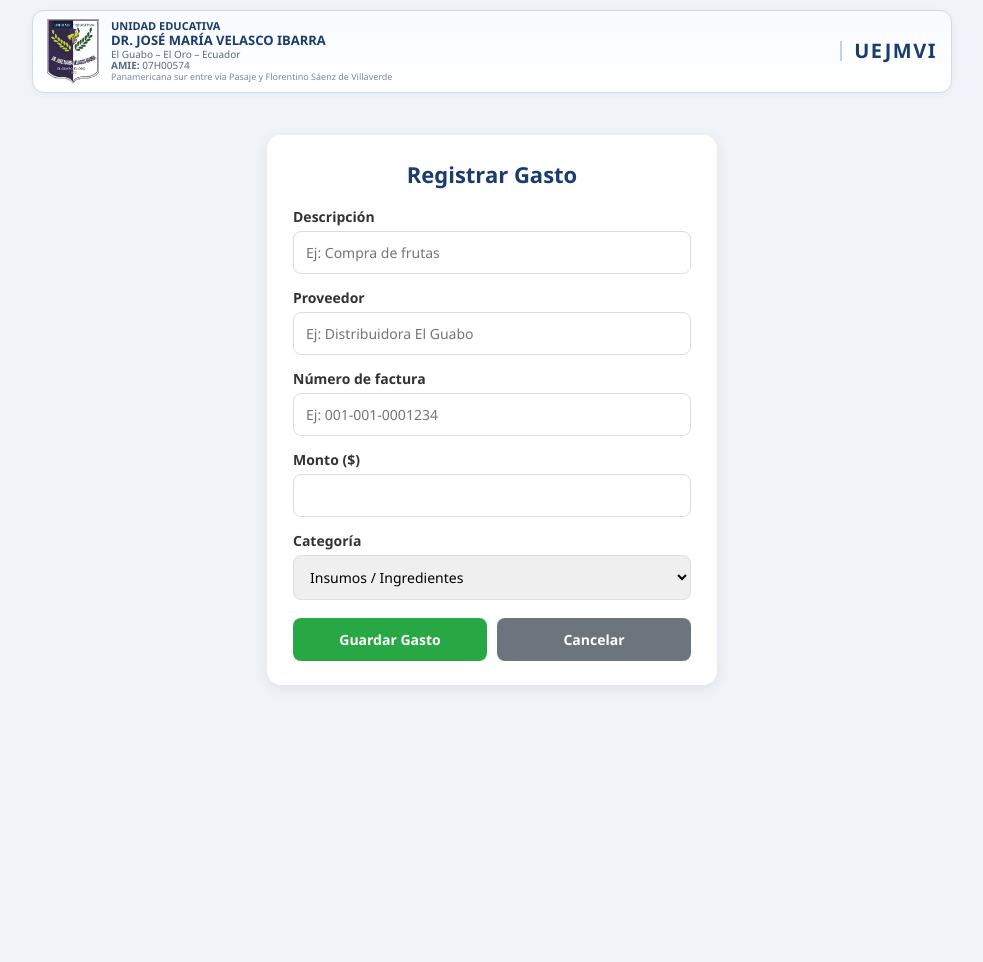
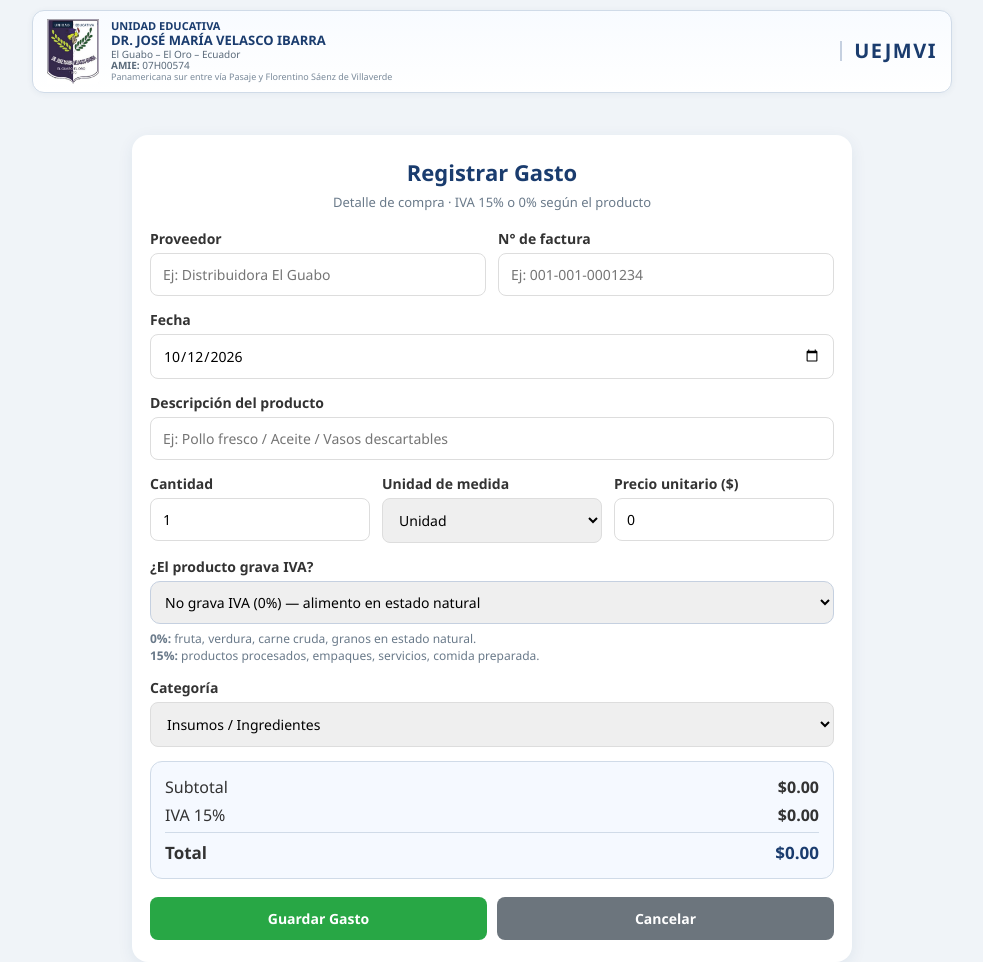
Before and after one commit to paopao0380-svg/recarga-veloz, a Flask app: page /contable/gasto in a window 1280 px wide. Shown: the whole page, without its empty margins (148-1131 px from the left). Before the commit the page ends 686 px from the top, so only its background shows below. Run offline with Flask 3, Linux system fonts and the light colour scheme; a user stored in the database is signed in; some libraries are stand-ins or nearby versions.

Commit message:
Enhance registrar_gasto.html layout and functionality

```diff
--- a/templates/registrar_gasto.html
+++ b/templates/registrar_gasto.html
@@ -174,25 +174,67 @@
         <!-- Membrete (mismo estilo que Personal) -->
         </div>
 
-        <div class="form-box">
-            <h1>Registrar Gasto</h1>
-            <form method="POST">
+        <div class="form-box" style="max-width:720px;margin:0 auto;background:#fff;border-radius:16px;padding:22px 18px;box-shadow:0 4px 16px rgba(26,60,110,0.08);">
+            <h1 style="text-align:center;color:#1a3c6e;margin:0 0 6px;">Registrar Gasto</h1>
+            <p style="text-align:center;color:#6a7a8a;font-size:13px;margin:0 0 18px;">Detalle de compra · IVA 15% o 0% según el producto</p>
+
+            <form method="POST" id="form-gasto">
+                <div style="display:grid;grid-template-columns:1fr 1fr;gap:12px;">
+                    <div class="form-group">
+                        <label>Proveedor</label>
+                        <input type="text" name="proveedor" placeholder="Ej: Distribuidora El Guabo">
+                    </div>
+                    <div class="form-group">
+                        <label>N° de factura</label>
+                        <input type="text" name="numero_factura" placeholder="Ej: 001-001-0001234">
+                    </div>
+                </div>
+
                 <div class="form-group">
-                    <label>Descripción</label>
-                    <input type="text" name="descripcion" required placeholder="Ej: Compra de frutas">
+                    <label>Fecha</label>
+                    <input type="date" name="fecha" id="fecha" required>
                 </div>
+
                 <div class="form-group">
-                    <label>Proveedor</label>
-                    <input type="text" name="proveedor" placeholder="Ej: Distribuidora El Guabo">
+                    <label>Descripción del producto</label>
+                    <input type="text" name="descripcion" required placeholder="Ej: Pollo fresco / Aceite / Vasos descartables">
                 </div>
+
+                <div style="display:grid;grid-template-columns:1fr 1fr 1fr;gap:12px;">
+                    <div class="form-group">
+                        <label>Cantidad</label>
+                        <input type="number" name="cantidad" id="cantidad" step="0.01" min="0.01" required value="1" oninput="calcular()">
+                    </div>
+                    <div class="form-group">
+                        <label>Unidad de medida</label>
+                        <select name="unidad" required>
+                            <option value="unidad">Unidad</option>
+                            <option value="kg">Kilogramo (kg)</option>
+                            <option value="lb">Libra (lb)</option>
+                            <option value="litro">Litro</option>
+                            <option value="caja">Caja</option>
+                            <option value="paquete">Paquete</option>
+                            <option value="docena">Docena</option>
+                        </select>
+                    </div>
+                    <div class="form-group">
+                        <label>Precio unitario ($)</label>
+                        <input type="number" name="precio_unitario" id="precio_unitario" step="0.01" min="0" required value="0" oninput="calcular()">
+                    </div>
+                </div>
+
                 <div class="form-group">
-                    <label>Número de factura</label>
-                    <input type="text" name="numero_factura" placeholder="Ej: 001-001-0001234">
+                    <label>¿El producto grava IVA?</label>
+                    <select name="grava_iva" id="grava_iva" onchange="calcular()" style="width:100%;padding:10px;border:1px solid #c5d0e0;border-radius:10px;">
+                        <option value="0">No grava IVA (0%) — alimento en estado natural</option>
+                        <option value="1">Sí grava IVA (15%) — procesado / preparado / servicio</option>
+                    </select>
+                    <p style="font-size:12px;color:#6a7a8a;margin:6px 0 0;">
+                        <strong>0%:</strong> fruta, verdura, carne cruda, granos en estado natural.<br>
+                        <strong>15%:</strong> productos procesados, empaques, servicios, comida preparada.
+                    </p>
                 </div>
-                <div class="form-group">
-                    <label>Monto ($)</label>
-                    <input type="number" step="0.01" name="monto" required min="0.01">
-                </div>
+
                 <div class="form-group">
                     <label>Categoría</label>
                     <select name="categoria" required>
@@ -202,13 +244,44 @@
                         <option value="Otros">Otros</option>
                     </select>
                 </div>
-                <div class="form-actions">
+
+                <div style="background:#f5f9ff;border:1px solid #d0dbe8;border-radius:12px;padding:14px;margin:14px 0;">
+                    <div style="display:flex;justify-content:space-between;margin-bottom:6px;">
+                        <span>Subtotal</span>
+                        <strong id="lbl-subtotal">$0.00</strong>
+                    </div>
+                    <div style="display:flex;justify-content:space-between;margin-bottom:6px;">
+                        <span>IVA 15%</span>
+                        <strong id="lbl-iva">$0.00</strong>
+                    </div>
+                    <div style="display:flex;justify-content:space-between;border-top:1px solid #d0dbe8;padding-top:8px;font-size:17px;">
+                        <span><strong>Total</strong></span>
+                        <strong id="lbl-total" style="color:#1a3c6e;">$0.00</strong>
+                    </div>
+                </div>
+
+                <div class="form-actions" style="display:flex;gap:10px;flex-wrap:wrap;justify-content:center;">
                     <button type="submit" class="btn-save">Guardar Gasto</button>
                     <a href="{{ url_for('dashboard_contable') }}" class="btn-cancel">Cancelar</a>
                 </div>
             </form>
         </div>
     </div>
+    <script>
+        document.getElementById('fecha').valueAsDate = new Date();
+        function calcular() {
+            const cant = parseFloat(document.getElementById('cantidad').value) || 0;
+            const pu = parseFloat(document.getElementById('precio_unitario').value) || 0;
+            const grava = document.getElementById('grava_iva').value === '1';
+            const sub = Math.round(cant * pu * 100) / 100;
+            const iva = grava ? Math.round(sub * 0.15 * 100) / 100 : 0;
+            const tot = Math.round((sub + iva) * 100) / 100;
+            document.getElementById('lbl-subtotal').textContent = '$' + sub.toFixed(2);
+            document.getElementById('lbl-iva').textContent = '$' + iva.toFixed(2);
+            document.getElementById('lbl-total').textContent = '$' + tot.toFixed(2);
+        }
+        calcular();
+    </script>
     <script src="/static/js/app.js"></script>
 </body>
 </html>
```
